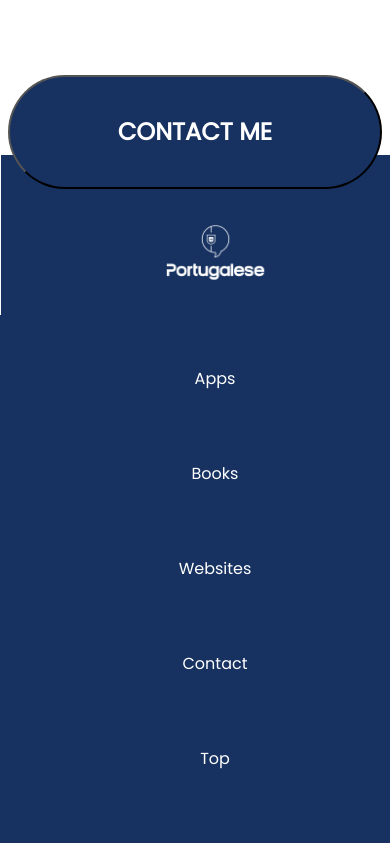
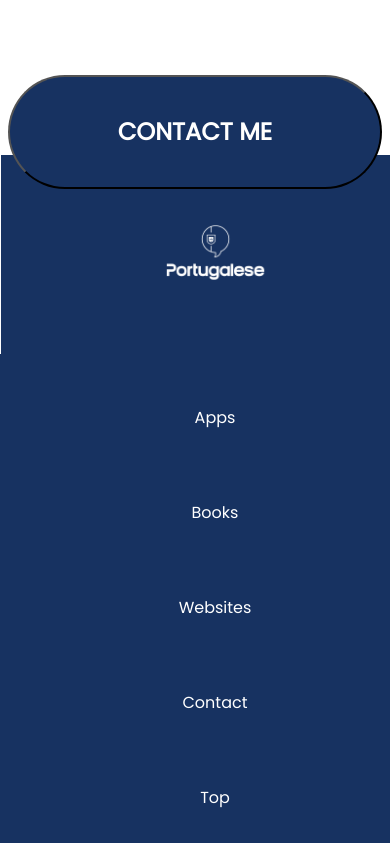
Before and after one commit to ahayes9247/portuguese-app, a React (Create React App) app: page / in a window 390 px wide. Shown: the part 3231-4074 px from the top of the page. Built offline with nearby package versions, Linux system fonts and the light colour scheme.

Commit message:
Corrects the position of the footer logo

```diff
--- a/src/Footer.css
+++ b/src/Footer.css
@@ -45,7 +45,6 @@ footer {
     width: 50%;
     height: 50%;
     margin-left: 30%;
-    margin-bottom: -10%;
   }
 }
 
--- a/src/Footer.js
+++ b/src/Footer.js
@@ -8,9 +8,10 @@ function Footer() {
                 <article id="footer-article">
                     <div id="footer-logo-container">
                             <a href="/">
-                            <img src={FooterLogo} class="footer-logo-image" border="0"></img>
+                                <img src={FooterLogo} class="footer-logo-image"></img>
                                 </a>
                         </div>
+
                         <nav id="footer-nav">
                             <div id="footer-links">
                             <ul>
```
Lines whose indentation alone changed are shown as unchanged.
